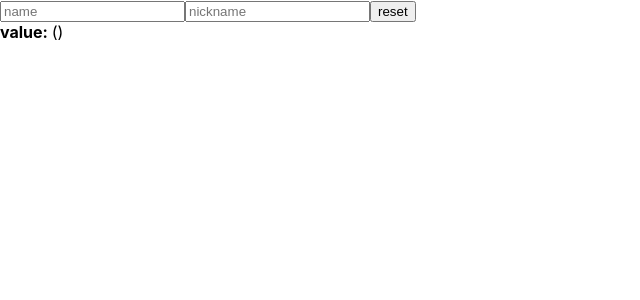
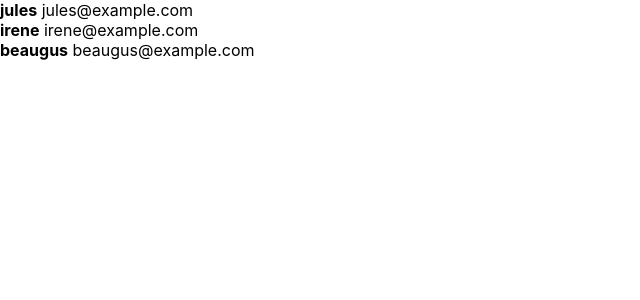
Before and after one commit to voicihojun/modernReact-with-velopert, a React (Create React App) app: page / in a window 1280 px wide. Shown: the top 300 px of the page, without its empty margins (0-640 px from the left). Built offline with nearby package versions, Linux system fonts and the light colour scheme.

Commit message:
12. Array rendering using map()

```diff
--- a/src/App.js
+++ b/src/App.js
@@ -1,10 +1,9 @@
 import React from "react";
 import "./App.css";
-import InputSample from "./inputSample";
+import UserList from "./UserList";
 
 function App() {
-  const text = "1";
-  return <InputSample input={text} />;
+  return <UserList />;
 }
 
 export default App;
--- /dev/null
+++ b/src/UserList.js
@@ -0,0 +1,39 @@
+import React from "react";
+
+function User({ user }) {
+  return (
+    <div>
+      <b>{user.username}</b> <span>{user.email}</span>
+    </div>
+  );
+}
+
+function UserList() {
+  const users = [
+    {
+      id: 1,
+      username: "jules",
+      email: "jules@example.com",
+    },
+    {
+      id: 2,
+      username: "irene",
+      email: "irene@example.com",
+    },
+    {
+      id: 3,
+      username: "beaugus",
+      email: "beaugus@example.com",
+    },
+  ];
+
+  return (
+    <div>
+      {users.map((user) => (
+        <User key={user.id} user={user} />
+      ))}
+    </div>
+  );
+}
+
+export default UserList;
```
